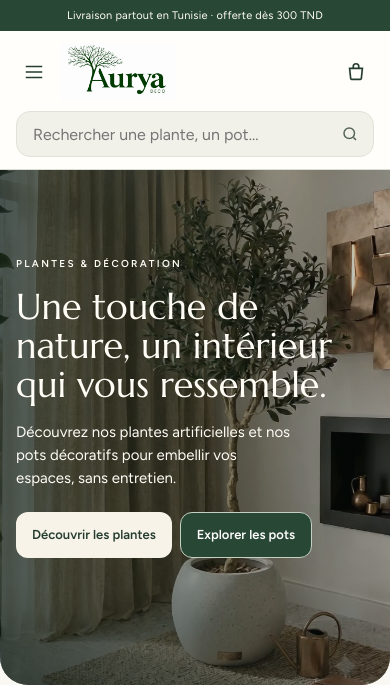
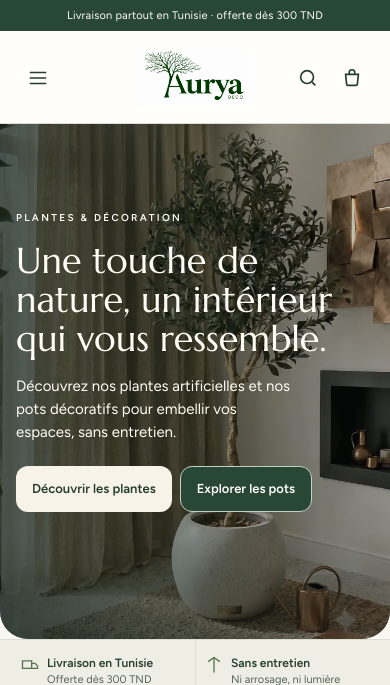
Before and after one commit to RAni414/AuryaDeco, a PHP site: page / in a window 390 px wide. Shown: the top 685 px of the page. Run offline with PHP 8.4, Linux system fonts and the light colour scheme; data that the repository does not hold is empty; some libraries are stand-ins or nearby versions.

Commit message:
Centre le logo mobile et ajoute le bouton recherche

```diff
--- a/assets/css/mobile.css
+++ b/assets/css/mobile.css
@@ -63,3 +63,20 @@
 header.site .logo .aurya-brand-image{display:block;width:180px;height:90px;object-fit:contain;max-width:100%}
 @media(max-width:860px){header.site .logo .aurya-brand-image{width:140px;height:70px}}
 @media(max-width:390px){header.site .logo .aurya-brand-image{width:116px;height:58px}}
+
+/* Compact mobile header: a truly centered logo and inline search icon. */
+.mobile-search-toggle{display:none}
+@media(max-width:860px){
+  header.site .hrow{display:grid;grid-template-columns:minmax(0,1fr) auto minmax(0,1fr);gap:0;align-items:center;padding-left:16px;padding-right:16px}
+  header.site .hrow>.menu-toggle{grid-column:1;grid-row:1;justify-self:start}
+  header.site .hrow>.logo{grid-column:2;grid-row:1;justify-self:center;margin:0;min-width:0}
+  header.site .hrow .logo .aurya-brand-image{width:clamp(96px,30vw,140px);height:70px;object-fit:contain}
+  header.site .hrow>.search{display:none}
+  header.site .hrow>.icons{grid-column:3;grid-row:1;justify-self:end;margin:0;gap:0}
+  header.site .hrow .ibtn{width:44px;height:44px;min-width:44px}
+  header.site .hrow .favorites-link{display:none}
+  header.site .mobile-search-toggle{display:grid}
+  header.site .msearch{display:none!important;padding:0 16px 12px}
+  header.site .msearch.is-open{display:block!important}
+  header.site .msearch .search{display:flex;width:100%;max-width:none}
+}
--- a/assets/js/shop.js
+++ b/assets/js/shop.js
@@ -9,6 +9,25 @@
   if (btn && nav) nav.addEventListener('keydown', function (e) {
     if (e.key === 'Escape') { nav.classList.remove('open'); btn.setAttribute('aria-expanded', 'false'); btn.setAttribute('aria-label', 'Ouvrir le menu'); btn.focus(); }
   });
+
+  // Compact header search, controlled by the inline magnifying glass.
+  var searchToggle = document.getElementById('mobileSearchBtn');
+  var mobileSearch = document.getElementById('mobile-search');
+  if (searchToggle && mobileSearch) {
+    function setSearchOpen(open) {
+      mobileSearch.classList.toggle('is-open', open);
+      searchToggle.setAttribute('aria-expanded', String(open));
+      searchToggle.setAttribute('aria-label', open ? 'Fermer la recherche' : 'Ouvrir la recherche');
+      if (open) mobileSearch.querySelector('input[type="search"]').focus();
+    }
+    searchToggle.addEventListener('click', function () {
+      setSearchOpen(searchToggle.getAttribute('aria-expanded') !== 'true');
+    });
+    mobileSearch.addEventListener('keydown', function (event) {
+      if (event.key === 'Escape') { setSearchOpen(false); searchToggle.focus(); }
+    });
+    if (btn) btn.addEventListener('click', function () { setSearchOpen(false); });
+  }
 
   // Boutons + / − des quantités
   document.addEventListener('click', function (e) {
--- a/includes/footer.php
+++ b/includes/footer.php
@@ -62,7 +62,7 @@ $mobileLinks = [
 <?php endforeach; ?>
 </nav>
 <script src="<?= e(url('assets/js/art.js')) ?>?v=1"></script>
-<script src="<?= e(url('assets/js/shop.js')) ?>?v=2"></script>
+<script src="<?= e(url('assets/js/shop.js')) ?>?v=3"></script>
 <script src="<?= e(url('assets/js/product-cards.js')) ?>?v=3" data-card-script data-cart="<?= e(url('panier.php')) ?>" data-csrf="<?= e(csrf_token()) ?>" defer></script>
 <?php if (!empty($homePage)): ?><script src="<?= e(url('assets/js/product-carousel.js')) ?>?v=1" defer></script><?php endif; ?>
 <div class="fav-notice" role="status" aria-live="polite" data-favorites-notice hidden></div>
--- a/includes/header.php
+++ b/includes/header.php
@@ -26,7 +26,7 @@ $commercePage = in_array(basename($_SERVER['SCRIPT_NAME'] ?? ''), ['panier.php',
 <link rel="stylesheet" href="<?= e(url('assets/css/product-cards.css')) ?>?v=2">
 <?php if (!empty($homePage)): ?><link rel="stylesheet" href="<?= e(url('assets/css/product-carousel.css')) ?>?v=2"><?php endif; ?>
 <?php if (!empty($homePage)): ?><link rel="stylesheet" href="<?= e(url('assets/css/home.css')) ?>?v=6"><?php endif; ?>
-<link rel="stylesheet" href="<?= e(url('assets/css/mobile.css')) ?>?v=3">
+<link rel="stylesheet" href="<?= e(url('assets/css/mobile.css')) ?>?v=4">
 <link rel="stylesheet" href="<?= e(url('assets/css/reviews.css')) ?>?v=2">
 <link rel="icon" type="image/png" href="<?= e(url('assets/images/aurya-icon.png')) ?>?v=1">
 <link rel="apple-touch-icon" href="<?= e(url('assets/images/aurya-icon.png')) ?>?v=1">
@@ -51,6 +51,9 @@ $commercePage = in_array(basename($_SERVER['SCRIPT_NAME'] ?? ''), ['panier.php',
       <button aria-label="Lancer la recherche"><svg width="18" height="18" viewBox="0 0 24 24" fill="none" stroke="currentColor" stroke-width="2"><circle cx="11" cy="11" r="7"/><path d="m20 20-3.5-3.5"/></svg></button>
     </form>
     <div class="icons">
+      <button class="ibtn mobile-search-toggle" type="button" aria-label="Ouvrir la recherche" aria-expanded="false" aria-controls="mobile-search" id="mobileSearchBtn">
+        <svg width="22" height="22" viewBox="0 0 24 24" fill="none" stroke="currentColor" stroke-width="1.8" aria-hidden="true"><circle cx="11" cy="11" r="7"/><path d="m20 20-3.5-3.5"/></svg>
+      </button>
       <a class="ibtn favorites-link" href="<?= e(url('includes/favoris.php')) ?>" aria-label="Mes favoris, 0 produit">
         <svg width="22" height="22" viewBox="0 0 24 24" fill="none" stroke="currentColor" stroke-width="1.8" aria-hidden="true"><path d="M20.8 4.6a5.5 5.5 0 0 0-7.8 0L12 5.7l-1.1-1.1a5.5 5.5 0 0 0-7.8 7.8L12 21l8.8-8.6a5.5 5.5 0 0 0 0-7.8Z"/></svg>
         <span class="fav-count" data-favorites-count hidden>0</span>
@@ -61,7 +64,7 @@ $commercePage = in_array(basename($_SERVER['SCRIPT_NAME'] ?? ''), ['panier.php',
       </a>
     </div>
   </div>
-  <div class="msearch">
+  <div class="msearch" id="mobile-search">
     <form class="search" role="search" action="<?= e(url('boutique.php')) ?>" method="get">
       <input type="search" name="q" value="<?= e($q) ?>" placeholder="Rechercher une plante, un pot…" aria-label="Rechercher">
       <button aria-label="Lancer la recherche"><svg width="18" height="18" viewBox="0 0 24 24" fill="none" stroke="currentColor" stroke-width="2"><circle cx="11" cy="11" r="7"/><path d="m20 20-3.5-3.5"/></svg></button>
```
